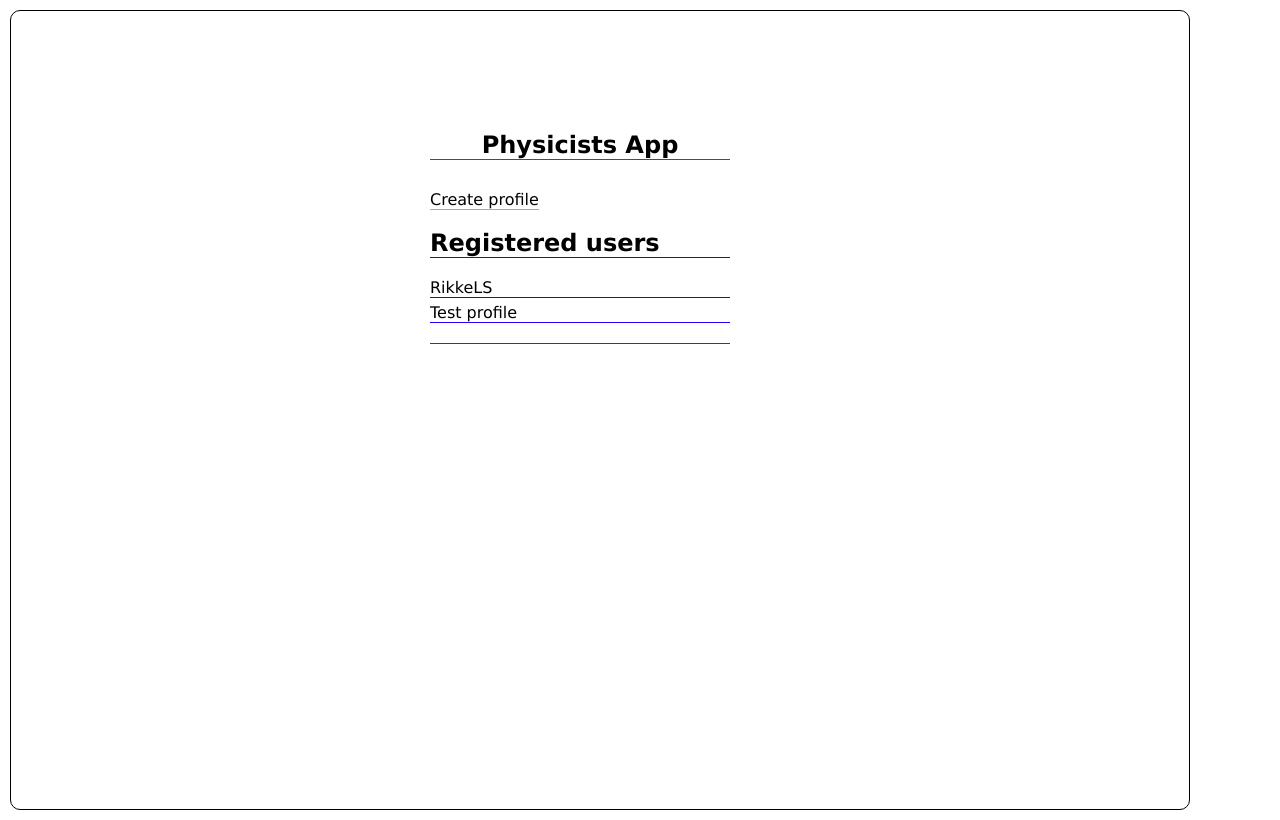
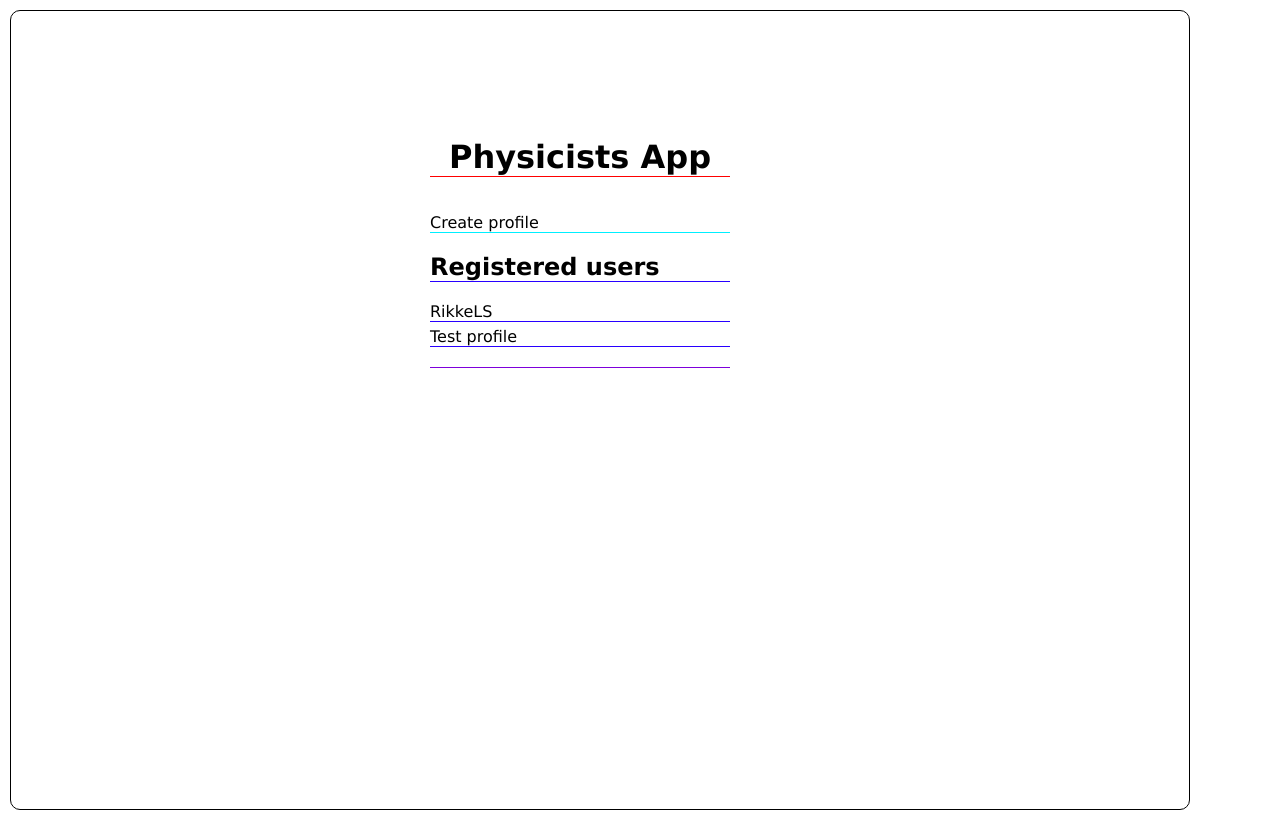
Before and after one commit to RikkeLS/scientist-app, a Next.js app: page / in a window 1280 px wide. Built offline with nearby package versions, Linux system fonts and the light colour scheme.

Commit message:
style homepage

```diff
--- a/pages/index.js
+++ b/pages/index.js
@@ -7,9 +7,12 @@ export default function Home() {
     <section className="homePageContainer">
       <h1 className="homePage-title">Physicists App</h1>
       <nav className="mainNavbar">
+      <section className='createProfileLinkContainer'>
+
+
 
         <Link href={'/create-profile'} className="createProfile-title">Create profile</Link>
-
+      </section>
       <h2 className="regUsers-title">Registered users</h2>
       <section className='regUserContainer'>
         <Link className="regUser" href={'/RikkeLS'}>RikkeLS</Link>
--- a/styles.css
+++ b/styles.css
@@ -98,10 +98,16 @@ li {
 .homePage-title {
     width: 300px;
     text-align: center;
+    font-size: xx-large;
     border-bottom:1px solid var(--color-halpha);
 }
+.createProfileLinkContainer {
+    display: flex;
+    flex-direction: column;
+    gap: 5px;
+}
 .createProfile-title {
-    text-align: center;
+    /* text-align: center; */
     width: 300px;
     border-bottom:1px solid var(--color-hbeta);
 }
```
